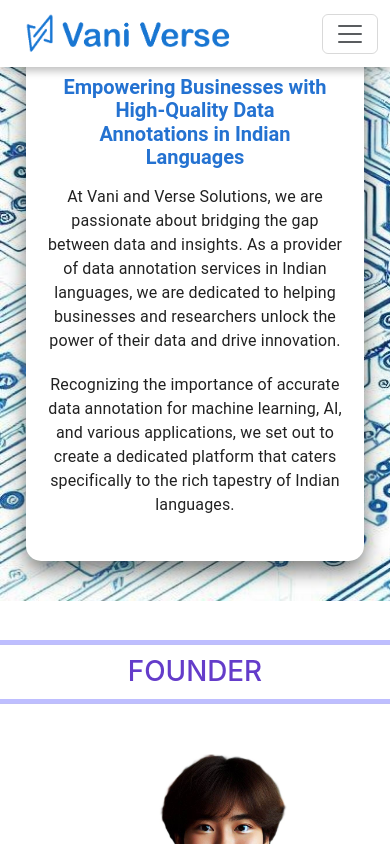
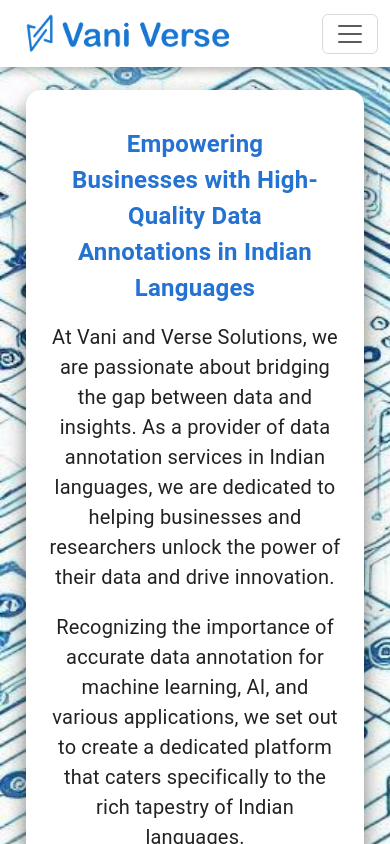
Before and after one commit to TanmoyTheStudent/VaniVerseDemo2, a React (Create React App) app: page /about-us in a window 390 px wide. Shown: the top 844 px of the page. Built offline with nearby package versions, Linux system fonts and the light colour scheme.

Commit message:
Update AboutUs.js

```diff
--- a/src/components/home/AboutUs.js
+++ b/src/components/home/AboutUs.js
@@ -1,5 +1,5 @@
 import { Divider } from '@mui/material'
-import { Container,Typography,Grid,Button,Card,CardActions } from '@mui/material'
+import { Container,Typography,Grid,Card } from '@mui/material'
 import CardContent from '@mui/material/CardContent';
 import CardMedia from '@mui/material/CardMedia';
 import { CardActionArea } from '@mui/material';
@@ -22,14 +22,20 @@ function AboutUs() {
   maxHeight: "1500px",
   width: '100%',
   display: 'flex',
-   alignItems: 'center', // Centers vertically
+   alignItems: 'center',
    justifyContent: "center",
-  padding: '10px',       // Added some padding for spacing
-  margin: " auto",   // Centered the div horizontally
-  overflowY: "auto"
+  padding: '10px',
+  margin: " auto",
+  marginTop:"8%",
+  overflowY: "auto",
+
+
 }}>
 
-<Container style={{height:"100%"}}>
+<Container sx={{height:"100%",
+
+    marginTop:{xs:"5%",md:"3%",lg:0}
+}}>
 <Grid
       container
       direction="column"
@@ -46,14 +52,14 @@ function AboutUs() {
             borderRadius: '15px',
             boxShadow: '0 10px 20px rgba(0, 0, 0, 0.5)'}} align="center">
      <Typography
-        variant="h3"
+
         sx={{
           fontSize: {
-            xs: '1.25rem',  // 0px - 600px
-            sm: '1.5rem',  // 600px - 960px
-            md: '2rem',  // 960px - 1280px
-            lg: '2.5rem',  // 1280px - 1920px
-            xl: '3rem',  // 1920px and above
+            xs: '1.5rem',
+            sm: '1.5rem',
+            md: '2.25rem',
+            lg: '2.5rem',
+            xl: '3rem',
           },
           margin: 2,
           color:"#2472d1",
@@ -67,11 +73,11 @@ function AboutUs() {
 
         sx={{
           fontSize: {
-            xs: '1rem',  // 0px - 600px
-            sm: '1rem',  // 600px - 960px
-            md: '1.25rem',  // 960px - 1280px
-            lg: '1.5rem',  // 1280px - 1920px
-            xl: '1.5rem',  // 1920px and above
+            xs: '1.25rem',
+            sm: '1.35rem',
+            md: '1.4rem',
+            lg: '1.5rem',
+            xl: '1.75rem',
           },
           marginBottom: 3,
           textAlign:"center"}}
@@ -94,8 +100,8 @@ function AboutUs() {
 
         <Divider
           sx={{
-            backgroundColor: 'blue', // Sets the color of the divider
-            height: '5px',           // Adjust the thickness of the divider
+            backgroundColor: 'blue',
+            height: '5px',
             margin: '10px 0px',
             marginTop:"10%"
           }}/>
@@ -176,20 +182,22 @@ function AboutUs() {
           margin: '10px 0px'
       }}/>
 <Typography
-      //variant="h3"
       sx={{
         fontSize: {
-          xs: '1rem',  // 0px - 600px
-          sm: '1.25rem',  // 600px - 960px
-          md: '1.5rem',  // 960px - 1280px
-          lg: '1.5rem',  // 1280px - 1920px
-          xl: '1.75rem',  // 1920px and above
+          xs: '1.25rem',
+          sm: '1.35rem',
+          md: '1.4rem',
+          lg: '1.5rem',
+          xl: '1.75rem',
         },
         margin:"50px",
         marginTop:"5%",
         textAlign: "justify",
         lineHeight: '1.8',
-        wordSpacing:"5px"
+        wordSpacing:"5px" ,
+        '@media (max-width: 400px)': {
+        textAlign:"center"
+   },
 
       }} >
     {ele.description}
@@ -202,9 +210,9 @@ function AboutUs() {
 
           <Divider
           sx={{
-            backgroundColor: 'blue', // Sets the color of the divider
-            height: '5px',           // Adjust the thickness of the divider
-            margin: '10px 0px',        // Optional: adds margin around the divider
+            backgroundColor: 'blue',
+            height: '5px',
+            margin: '10px 0px',
           }}/>
         <h1 className='d-flex flex-column align-items-center justify-content-center' style={{color:"#643cca"}}>OUR CONTACT</h1>
         <Divider
```
